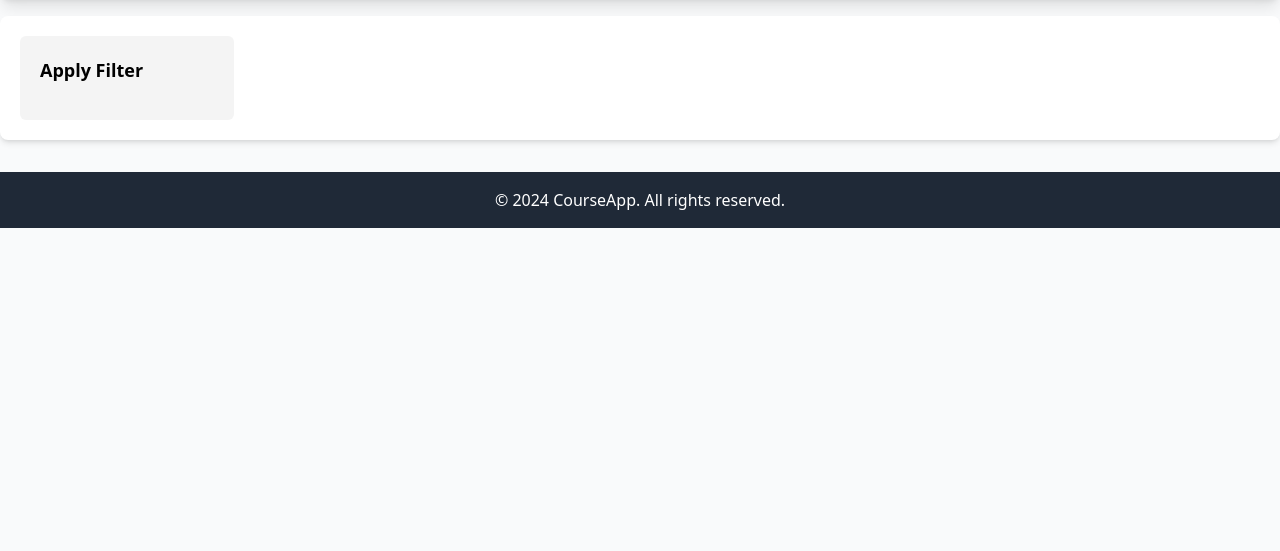
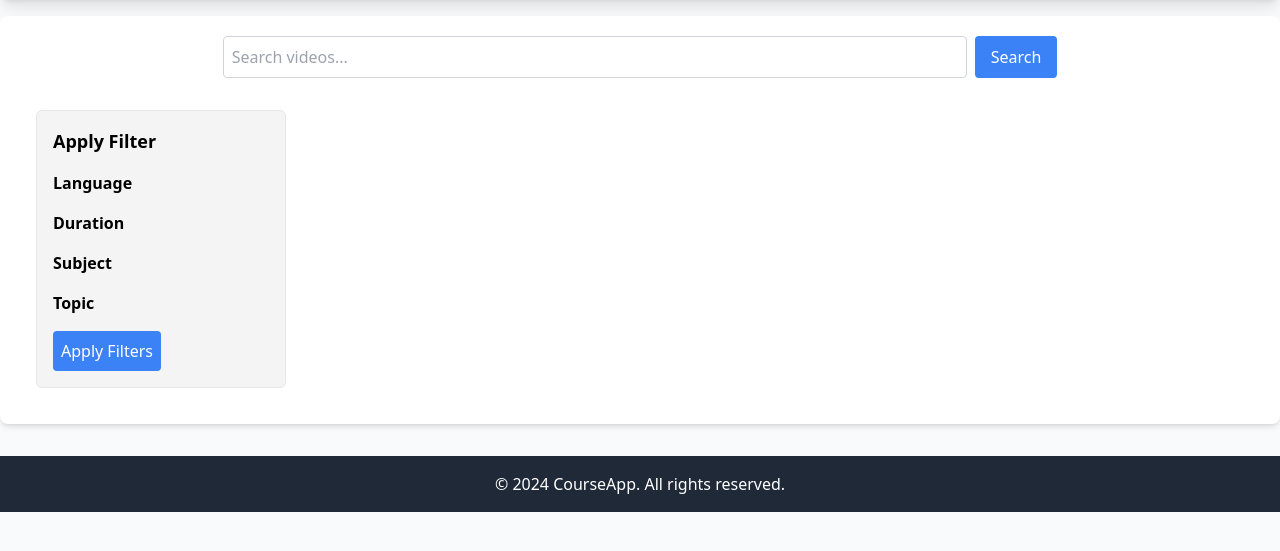
Before and after one commit to Pravin-Kumar-21/Company-Work-L.Analytics, a Django app: template templates/course-list/course-list.html in a window 1280 px wide. Shown: the part 64-615 px from the top of the page. Run offline with Django 5.2, Linux system fonts and the light colour scheme; the template is opened without the code that fills it, so the values that code supplies are empty; some libraries are stand-ins or nearby versions.

Commit message:
search & filter done Project Complete

```diff
--- a/templates/base.html
+++ b/templates/base.html
@@ -19,12 +19,12 @@
 </head>
 <body class="bg-gray-50">
     <nav class="bg-white shadow-lg p-4">
-        <div class="container mx-auto flex justify-between items-center">
+        <div class="container mx-auto flex ">
             <a href="{% url 'course:course_list' %}" class="text-2xl font-bold text-gray-800">CourseApp</a>
         </div>
     </nav>
-    <main class="flex flex-row mt-4 container mx-auto">
-        <div class="main-content flex flex-row bg-white shadow-md rounded-lg">
+    <main class=" mt-4 container mx-auto">
+        <div class="main-content bg-white shadow-md rounded-lg">
             {% block content %}
             {% endblock %}
         </div>
--- a/templates/course-detail/course_details.html
+++ b/templates/course-detail/course_details.html
@@ -57,7 +57,7 @@
         right: 0;
         width: 5px;
         height: 100%;
-        background-color: yellow;
+        background-color: orange;
     }
 </style>
 
--- a/templates/course-list/course-list.html
+++ b/templates/course-list/course-list.html
@@ -1,26 +1,31 @@
 {% extends 'base.html' %}
 {% block content %}
+{% include "search-bar/search_bar.html" %}
+<div class="flex flex-row">
+    <div class="filter-container w-auto p-4">
         {% include "filter/filter.html" %}
-<div class="container flex flex-col">
+    </div>
+    <div class="course-list-container w-3/4 p-4">
         {% for course in courses %}
             <a href="{% url 'course:course_detail' course.course_id %}">
                 <div class="flex flex-row mx-2 my-3 border-2 bg-gray-300">
-        <div class="container  overflow-hidden">
+                    <div class="container overflow-hidden">
                         <div class="container w-max-full h-full my-1 mx-auto rounded-md bg-cover overflow-hidden" style="background-image:url({{course.image_url }})"></div>
                     </div>
-        <div class="container font-light text-xs w-max-full px-2 py-10 mx-5 my-5  rounded-md">
-            <h5 class="text-base font-semibold "> Course Name : {{course.course_name}}</h5>
-            <h5> Course Description : {{course.course_description}}</h5>
-            <h5> Course Rating :{{course.course_rating}}</h5>
-            <h5> Course Language : {{course.course_language}}</h5>
-            <h5> Course Duration : {{course.course_duration}}</h5>
-            <h5> Course StartDate : {{course.course_start_date}}</h5>
-            <h5> Course Subject : {{course.course_subject}}</h5>
-            <h5> Course Topic : {{course.course_topic}}</h5>
-            <h5> Course Url : {{course.course_url}}</h5>
+                    <div class="container font-light text-xs w-max-full px-2 py-10 mx-5 my-5 rounded-md">
+                        <h5 class="text-base font-semibold"> Course Name: {{ course.course_name }}</h5>
+                        <h5> Course Description: {{ course.course_description }}</h5>
+                        <h5> Course Rating: {{ course.course_rating }}</h5>
+                        <h5> Course Language: {{ course.course_language }}</h5>
+                        <h5> Course Duration: {{ course.course_duration }}</h5>
+                        <h5> Course Start Date: {{ course.course_start_date }}</h5>
+                        <h5> Course Subject: {{ course.course_subject }}</h5>
+                        <h5> Course Topic: {{ course.course_topic }}</h5>
+                        <h5> Course Url: {{ course.course_url }}</h5>
                     </div>
                 </div>
             </a>
         {% endfor %}
     </div>
+</div>
 {% endblock content %}
--- a/templates/filter/filter.html
+++ b/templates/filter/filter.html
@@ -1,7 +1,55 @@
 {% block sidebar %}
-<div class="sidebar hidden sm:block rounded-md">
+<div class="sidebar hidden sm:block rounded-md p-4 border">
     <div>
         <h2 class="text-lg font-bold mb-4">Apply Filter</h2>
+
+        <form method="GET" action="{% url 'course:course_list' %}">
+            <h3 class="font-semibold">Language</h3>
+            <div>
+                {% for language in facets.course_language %}
+                    <label>
+                        <input type="checkbox" name="language" value="{{ language.key }}">
+                        {{ language.key }} ({{ language.doc_count }})
+                    </label>
+                    <br>
+                {% endfor %}
+            </div>
+
+            <h3 class="font-semibold mt-4">Duration</h3>
+            <div>
+                {% for duration in facets.course_duration %}
+                    <label>
+                        <input type="checkbox" name="duration" value="{{ duration.key }}">
+                        {{ duration.key }} ({{ duration.doc_count }})
+                    </label>
+                    <br>
+                {% endfor %}
+            </div>
+
+            <h3 class="font-semibold mt-4">Subject</h3>
+            <div>
+                {% for subject in facets.course_subject %}
+                    <label>
+                        <input type="checkbox" name="subject" value="{{ subject.key }}">
+                        {{ subject.key }} ({{ subject.doc_count }})
+                    </label>
+                    <br>
+                {% endfor %}
+            </div>
+
+            <h3 class="font-semibold mt-4">Topic</h3>
+            <div>
+                {% for topic in facets.course_topic %}
+                    <label>
+                        <input type="checkbox" name="topic" value="{{ topic.key }}">
+                        {{ topic.key }} ({{ topic.doc_count }})
+                    </label>
+                    <br>
+                {% endfor %}
+            </div>
+
+            <button type="submit" class="mt-4 bg-blue-500 text-white p-2 rounded">Apply Filters</button>
+        </form>
     </div>
-    {% endblock %}
 </div>
+{% endblock %}
--- /dev/null
+++ b/templates/search-bar/search_bar.html
@@ -0,0 +1,12 @@
+<form method="GET" action="{% url 'course:course_list' %}">
+    <div class="w-full mb-4 flex justify-center">
+        <input
+            type="text"
+            id="search-bar"
+            name="search"
+            placeholder="Search videos..."
+            class="w-3/5 p-2 border border-gray-300 rounded"
+        />
+        <button type="submit" class="ml-2 bg-blue-500 text-white px-4 py-2 rounded">Search</button>
+    </div>
+</form>
```
Also changed, not shown: course/views.py (+41 -1 lines). Lines whose indentation alone changed are shown as unchanged.
